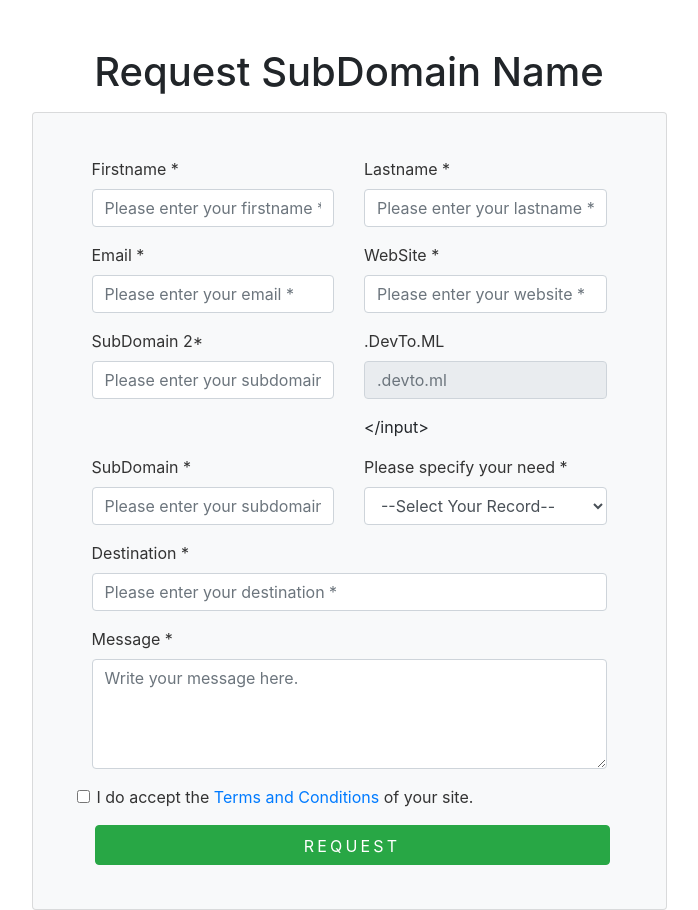
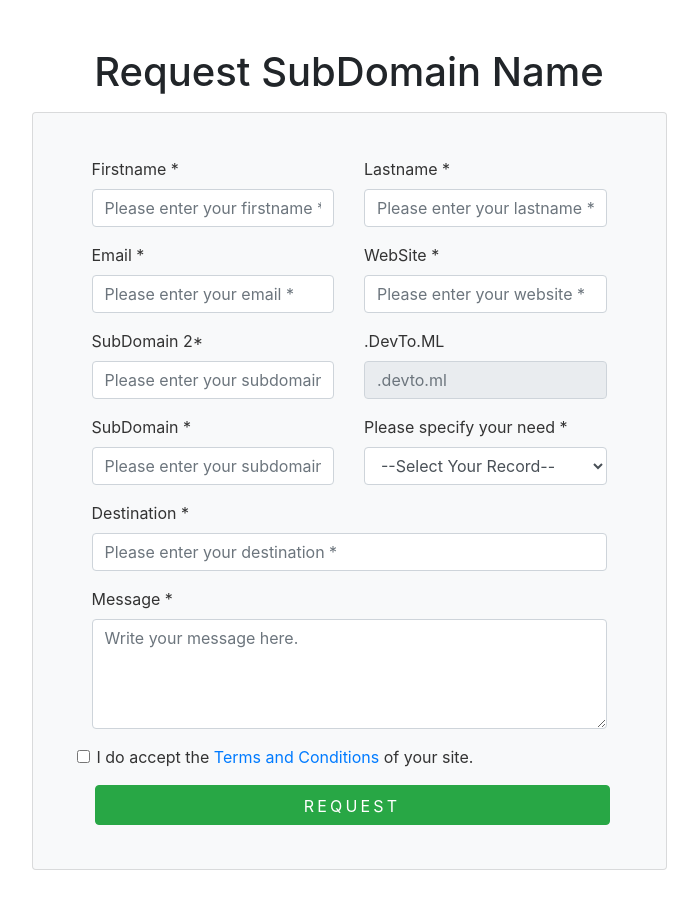
Before and after one commit to app-oszkar/new, a Jekyll site: the page built from index.md, in a window 1280 px wide. Shown: the whole page, without its empty margins (291-989 px from the left). Built offline with Jekyll 4.4.1, drawn with Linux system fonts in a browser that asks for light colours; nearby versions of some CDN libraries.

Commit message:
Update subdomain.html

```diff
--- a/_includes/subdomain.html
+++ b/_includes/subdomain.html
@@ -45,7 +45,7 @@
             <div class="form-group"> <label for="form_subdomain">SubDomain 2*</label> <input id="subdomain" type="subdomain" name="fields[subdomain]" class="form-control" placeholder="Please enter your subdomain *" required="required" data-error="Valid subdomain is required." onkeyup="validate()" /> </div>
               </div>
 	          <div class="col-md-6">
-			 <div class="form-group"> <label for="form_subdomain">.DevTo.ML</label> <p id="submitSubDomain"> <input class="form-control" placeholder=".devto.ml" disabled="1"></p></input> </div>
+			 <div class="form-group"> <label for="form_subdomain">.DevTo.ML</label> <p id="submitSubDomain"> <input class="form-control" placeholder=".devto.ml" disabled="1"></p></div>
            </div>
 		</div>
 
```
